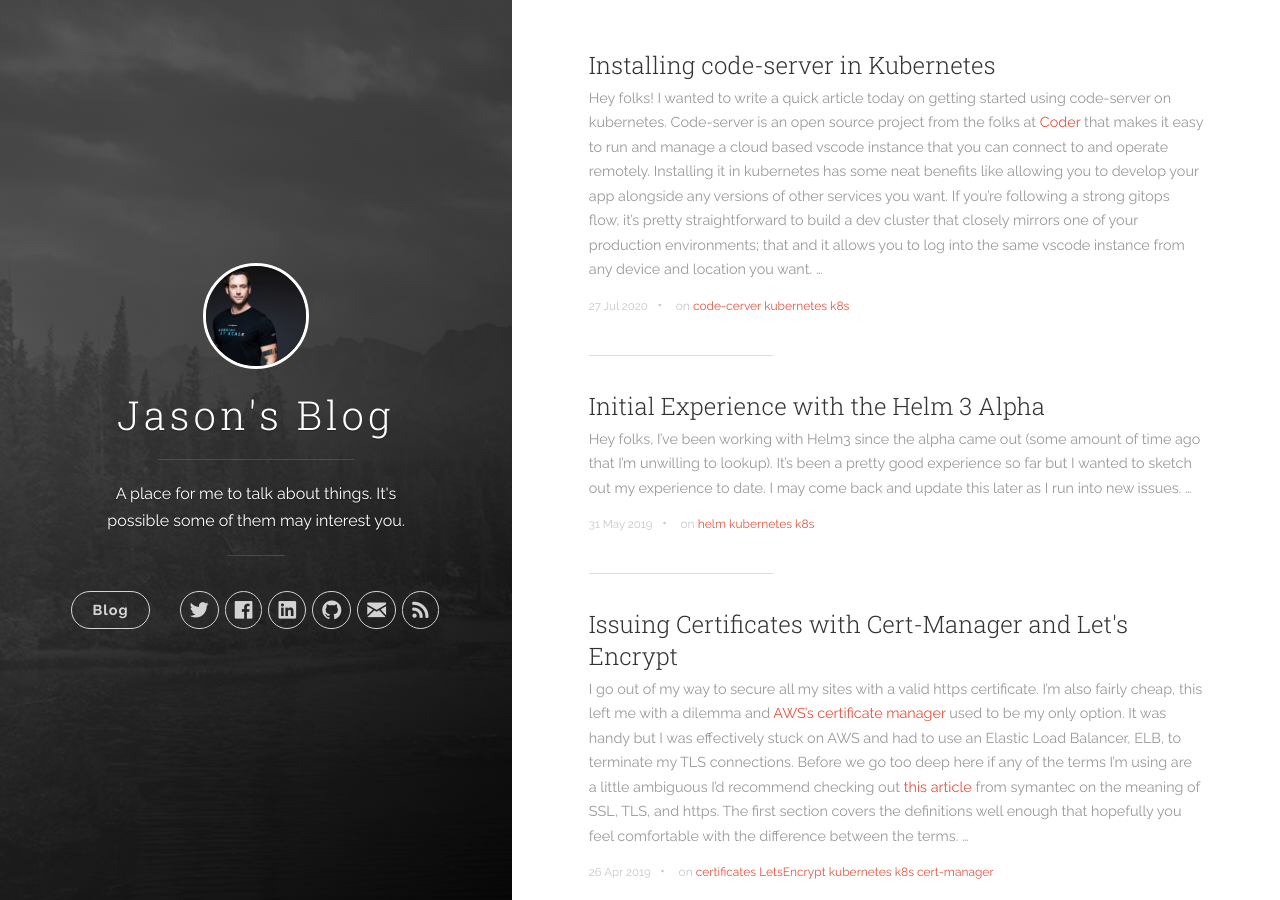
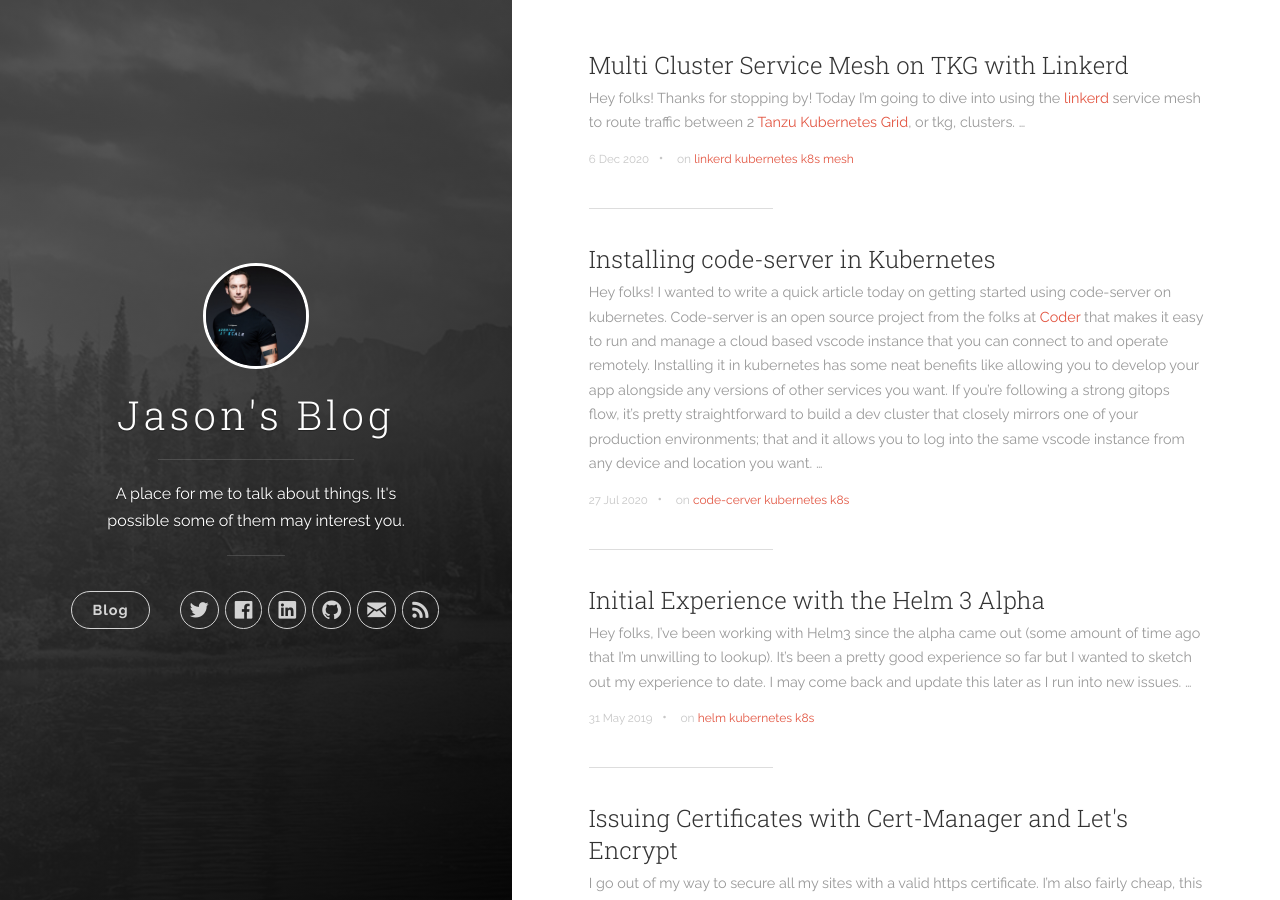
Before and after one commit to JasonMorgan/JasonMorgan.github.io, a Jekyll site: the page built from index.html, in a window 1280 px wide and 900 px high. Built offline with Jekyll 4.4.1, drawn with Linux system fonts in a browser that asks for light colours; nearby versions of some CDN libraries; the list of posts is cut into pages by our own code; some of the changed lines change nothing that is shown.

Commit message:
publishing draft.

````diff
--- a/_posts/2020-12-06-multi-cluster-linkerd.md
+++ b/_posts/2020-12-06-multi-cluster-linkerd.md
@@ -2,7 +2,7 @@
 title:  "Multi Cluster Service Mesh on TKG with Linkerd"
 categories: [kubernetes]
 tags: [linkerd,kubernetes,k8s,mesh]
-published: false
+published: true
 ---
 
 Hey folks! Thanks for stopping by! Today I'm going to dive into using the [linkerd](https://linkerd.io/) service mesh to route traffic between 2 [Tanzu Kubernetes Grid](https://tanzu.vmware.com/kubernetes-grid), or tkg, clusters.
@@ -196,6 +196,18 @@ When running the commands be sure you run a different version of the app manifes
 kubectl apply -k github.com/jasonmorgan/podinfo/workload1/
 ```
 
+With that done now is a good time to checkout our new podinfo web service and see what it looks like. Run the following command for each cluster, be sure to either use a different port or run one at a time then browse to your the page.
+
+```bash
+kubectl port-forward svc/frontend 8081:8080 -n test
+```
+
+Then open a browser to localhost:8081. You should see something that looks like this:
+
+![cuttle](/images/page.png)
+
+Later on when we get to [Traffic Splitting](#Splitting-Traffic) you'll be able to see the traffic shift from one cluster to the other with the port-forwarding.
+
 ## Linking, or Exporting, a Service
 
 When we decide we want to share a service between clusters with linkerd we need to let linkerd know which services to mirror. We do that with `mirror.linkerd.io/exported=true` label, alternatively if you'd like to modify the key you can find it on the `links.multicluster.linkerd.io` object in the linkerd-multicluster namespace.
@@ -216,6 +228,47 @@ podinfo             ClusterIP   100.70.110.153   <none>        9898/TCP,9999/TCP
 podinfo-workload2   ClusterIP   100.68.52.124    <none>        9898/TCP,9999/TCP   7s
 ```
 
-At this point you can move on to the next section where we split traffic. If you'd like some more detailed tests checkout [this](https://linkerd.io/2/tasks/multicluster/#exporting-the-services) section of the docs or see a walkthrough of validating TLS look [here](https://linkerd.io/2/tasks/multicluster/#security).
+Technically you've now completed the task of sharing a service between clusters with linkerd on Tanzu Kubernetes Grid. That being said we still don't have any cool demos to show off so lets keep going.
+
+You can move on to the next section where we split traffic. If you'd like some more detailed tests checkout [this](https://linkerd.io/2/tasks/multicluster/#exporting-the-services) section of the docs or see a walkthrough of validating TLS look [here](https://linkerd.io/2/tasks/multicluster/#security).
 
 ## Splitting Traffic
+
+This is where we start to see some of the power of a tool like linkerd in combination with the [Service Mesh Interface](https://smi-spec.io/) (SMI). SMI is aiming to provide for our mesh layer what CNI provides for our pod networks. It is a standard interface that allows us to define common tasks like splitting traffic, surfacing metrics, or defining access controls. SMI is still early days but you'll be able to see some of what it can do in this example. We're goingt o leverage the Traffic Split spec in order to share requests between the new podinfo services on workload cluster 1 and 2.
+
+We're going to create a TrafficSplit object and hand it off to our kube cluster.
+
+```yaml
+apiVersion: split.smi-spec.io/v1alpha1
+kind: TrafficSplit
+metadata:
+  name: podinfo
+  namespace: test
+spec:
+  service: podinfo
+  backends:
+  - service: podinfo
+    weight: 50
+  - service: podinfo-workload2
+    weight: 50
+```
+
+The file above will tell linkerd to split traffic for the podinfo service between the local podinfo on workload1, known locally as podinfo, with the podinfo service on workload2, know locally as podinfo-workload2. Save the yaml content from above into a file called split.yaml.
+
+Before we talk anymore about it lets get it up and running and checkout the output. Start by doing that port forward operation we talked about when we first deployed the podinfo app, we need to ensure we're running it on workload1.
+
+```bash
+kubectl port-forward svc/frontend 8081:8080 -n test
+```
+
+browse to localhost:8081 on your local browser and keep it open, we're going to watch what happens when we set up traffic splitting.
+
+Now apply that split.yaml we created earlier to your workload1 cluster.
+
+```bash
+kubectl apply -f split.yaml
+```
+
+At this point you should see your browser switching between the local and remote podinfo services. With that you've successfully split traffic between two kubernetes clusters with linkerd! This is pretty neat as an example but think about some other ways we could apply this. We could isolate PCI workloads to a PCI cluster or run databases in one cluster and apps in another.
+
+## Wrap Up
````
Also changed, not shown: images/page.png (added).
